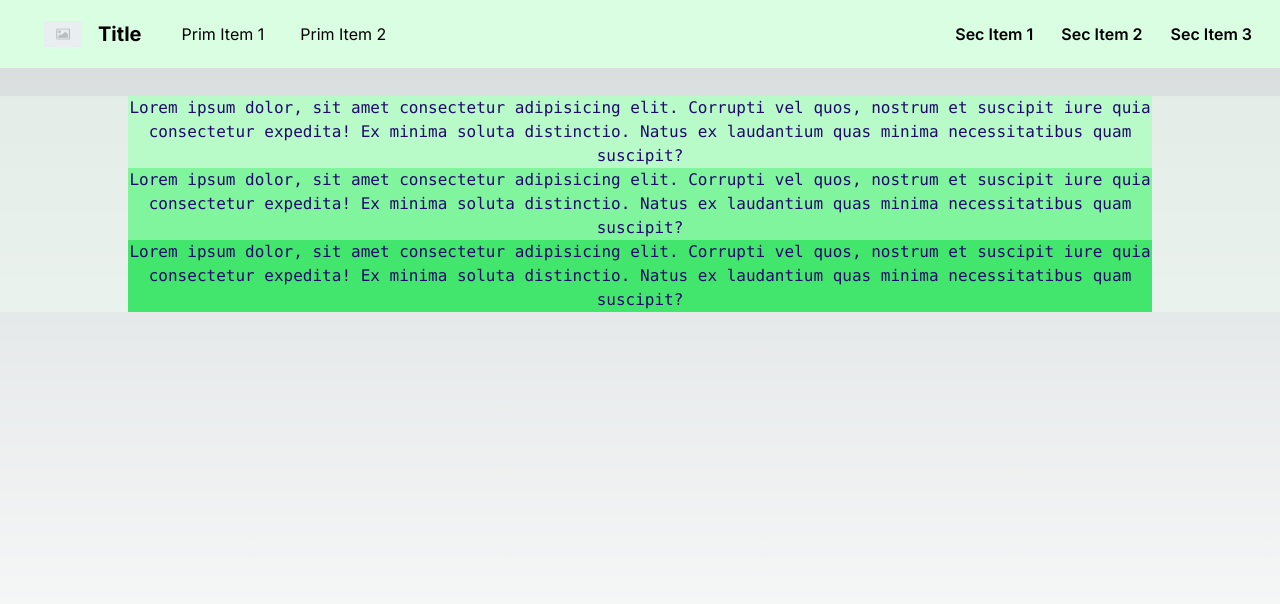
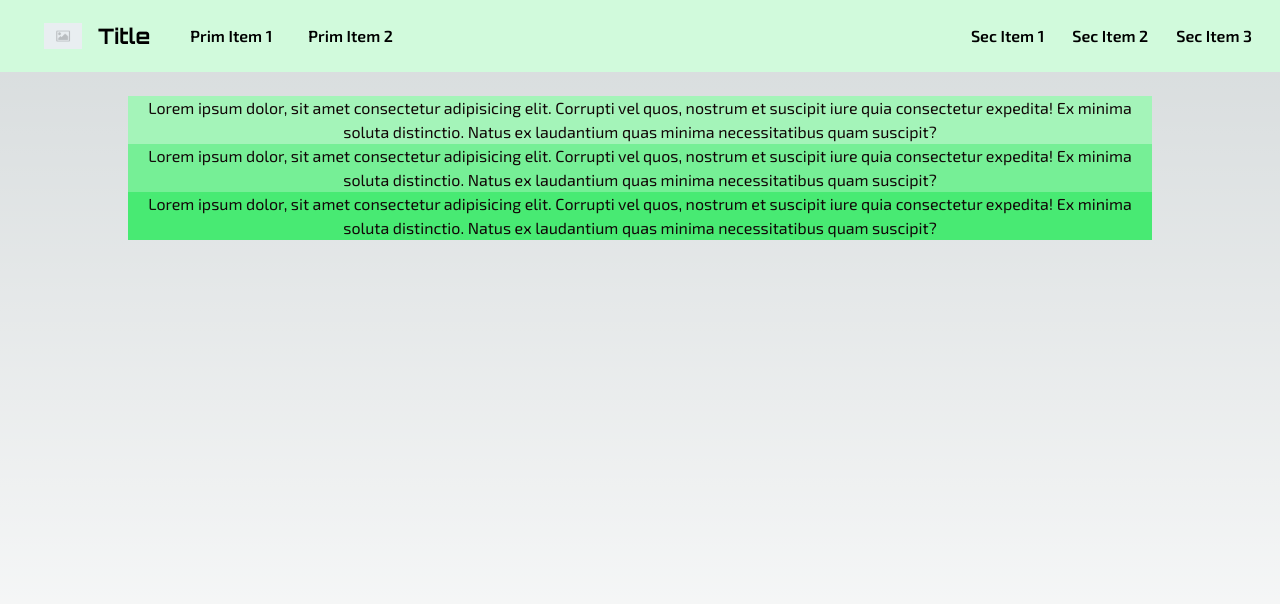
Before and after one commit to Branched-Gaming-Network/bgn-next-typescript-tailwind, a Next.js app: page /example in a window 1280 px wide. Shown: the top 604 px of the page. Built offline with nearby package versions, Linux system fonts and the light colour scheme.

Commit message:
Add custom font templates. Add 404 routing and page.

```diff
--- a/src/app/components/Navbar.tsx
+++ b/src/app/components/Navbar.tsx
@@ -28,20 +28,20 @@ const Navbar = () => {
                                 className="flex items-center py-5 px-3 "
                             >
                                 <Image width='70' src={placeholder} alt='Placeholder alternate text' className='px-4' />
-                                <span className="font-bold text-xl">Title</span>
+                                <span className="font-bold font-sans text-xl">Title</span>
                             </Link>
                         </div>
                         {/* Primary Nav */}
                         <div className="hidden md:flex items-center space-x-3">
                             <Link
                                 href="/"
-                                className="py-5 px-3 font-semiboldhover:text-gray-300"
+                                className="py-5 px-3 font-semibold hover:text-gray-500"
                             >
                                 Prim Item 1
                             </Link>
                             <Link
                                 href="/"
-                                className="py-5 px-3 font-semiboldhover:text-gray-300"
+                                className="py-5 px-3 font-semibold hover:text-gray-500"
                             >
                                 Prim Item 2
                             </Link>
--- /dev/null
+++ b/src/app/dynamic/[id]/page.tsx
@@ -0,0 +1,17 @@
+// Routed page
+// app\dynamic\[id]\page.tsx -> url/dynamic/[id]
+
+//this page would normally be dynamically rendered and not stored in cache
+//can use generateStaticParams() to generate these pages statically ahead of time to store in cache
+
+export default function DynamicSegment() {
+
+    //run a fetch request here to pull the data for specific instances.
+
+    return(
+        <>
+            This page shows how to display pieces of data with dynamic names
+            The folder name needs wrapped in square brackets
+        </>
+    );
+}
--- /dev/null
+++ b/src/app/fonts.ts
@@ -0,0 +1,15 @@
+import { Exo_2, Orbitron } from 'next/font/google'
+
+export const orbitron = Orbitron({
+  subsets: ['latin'],
+  variable: '--font-orbitron',
+  weight: ['400','600','700','900'],
+  display: 'swap',
+})
+
+export const exo2 = Exo_2({
+  subsets: ['latin'],
+  variable: '--font-exo2',
+  weight: ['400','600','700','900'],
+  display: 'swap',
+})
--- a/src/app/globals.css
+++ b/src/app/globals.css
@@ -32,6 +32,142 @@ body {
   }
 }
 
+/* Color & font selection tool | https://www.realtimecolors.com/?colors=1f1f1f-f5f5f5-18c947-cb8686-9f3c3c&fonts=Orbitron-Exo%202 */
+/* Apply custom fonts to elements globally */
+html,body,main,p {
+  font-family: var(--font-exo2);
+}
+
+h1,h2,h3 {
+  font-family: var(--font-orbitron);
+}
+
+@layer base {
+  :root {
+    --text-50: #f2f2f2;
+    --text-100: #e6e6e6;
+    --text-200: #cccccc;
+    --text-300: #b3b3b3;
+    --text-400: #999999;
+    --text-500: #808080;
+    --text-600: #666666;
+    --text-700: #4d4d4d;
+    --text-800: #333333;
+    --text-900: #1a1a1a;
+    --text-950: #0d0d0d;
+
+    --background-50: #f2f2f2;
+    --background-100: #e6e6e6;
+    --background-200: #cccccc;
+    --background-300: #b3b3b3;
+    --background-400: #999999;
+    --background-500: #808080;
+    --background-600: #666666;
+    --background-700: #4d4d4d;
+    --background-800: #333333;
+    --background-900: #1a1a1a;
+    --background-950: #0d0d0d;
+
+    --primary-50: #e8fcee;
+    --primary-100: #d1fadc;
+    --primary-200: #a4f4b9;
+    --primary-300: #76ef96;
+    --primary-400: #48ea73;
+    --primary-500: #1be450;
+    --primary-600: #15b740;
+    --primary-700: #108930;
+    --primary-800: #0b5b20;
+    --primary-900: #052e10;
+    --primary-950: #031708;
+
+    --secondary-50: #f7eded;
+    --secondary-100: #f0dbdb;
+    --secondary-200: #e0b8b8;
+    --secondary-300: #d19494;
+    --secondary-400: #c27070;
+    --secondary-500: #b34d4d;
+    --secondary-600: #8f3d3d;
+    --secondary-700: #6b2e2e;
+    --secondary-800: #471f1f;
+    --secondary-900: #240f0f;
+    --secondary-950: #120808;
+
+    --accent-50: #f8eded;
+    --accent-100: #f1dada;
+    --accent-200: #e3b5b5;
+    --accent-300: #d59090;
+    --accent-400: #c76b6b;
+    --accent-500: #b94646;
+    --accent-600: #943838;
+    --accent-700: #6f2a2a;
+    --accent-800: #4a1c1c;
+    --accent-900: #250e0e;
+    --accent-950: #120707;
+
+  }
+  .dark {
+    --text-50: #0d0d0d;
+    --text-100: #1a1a1a;
+    --text-200: #333333;
+    --text-300: #4d4d4d;
+    --text-400: #666666;
+    --text-500: #808080;
+    --text-600: #999999;
+    --text-700: #b3b3b3;
+    --text-800: #cccccc;
+    --text-900: #e6e6e6;
+    --text-950: #f2f2f2;
+
+    --background-50: #0d0d0d;
+    --background-100: #1a1a1a;
+    --background-200: #333333;
+    --background-300: #4d4d4d;
+    --background-400: #666666;
+    --background-500: #808080;
+    --background-600: #999999;
+    --background-700: #b3b3b3;
+    --background-800: #cccccc;
+    --background-900: #e6e6e6;
+    --background-950: #f2f2f2;
+
+    --primary-50: #031708;
+    --primary-100: #052e10;
+    --primary-200: #0b5b20;
+    --primary-300: #108930;
+    --primary-400: #15b740;
+    --primary-500: #1be450;
+    --primary-600: #48ea73;
+    --primary-700: #76ef96;
+    --primary-800: #a4f4b9;
+    --primary-900: #d1fadc;
+    --primary-950: #e8fcee;
+
+    --secondary-50: #120808;
+    --secondary-100: #240f0f;
+    --secondary-200: #471f1f;
+    --secondary-300: #6b2e2e;
+    --secondary-400: #8f3d3d;
+    --secondary-500: #b34d4d;
+    --secondary-600: #c27070;
+    --secondary-700: #d19494;
+    --secondary-800: #e0b8b8;
+    --secondary-900: #f0dbdb;
+    --secondary-950: #f7eded;
+
+    --accent-50: #120707;
+    --accent-100: #250e0e;
+    --accent-200: #4a1c1c;
+    --accent-300: #6f2a2a;
+    --accent-400: #943838;
+    --accent-500: #b94646;
+    --accent-600: #c76b6b;
+    --accent-700: #d59090;
+    --accent-800: #e3b5b5;
+    --accent-900: #f1dada;
+    --accent-950: #f8eded;
+
+  }
+}
 
 /* Insert global css utility classes */
 /* example */
--- a/src/app/layout.tsx
+++ b/src/app/layout.tsx
@@ -2,14 +2,11 @@
 
 //Imports
 import type { Metadata } from "next";
-import { Inter } from "next/font/google";
 import "./globals.css";
+import { exo2, orbitron } from "./fonts"
 
 //Global components
 import Navbar from "./components/Navbar";
-
-//Font
-const inter = Inter({ subsets: ["latin"] });
 
 //Set metadata
 export const metadata: Metadata = {
@@ -24,8 +21,9 @@ export default function RootLayout({
   children: React.ReactNode;
 }>) {
   return (
-    <html lang="en">
-      <body className={inter.className}>
+    <html lang="en" className={`${orbitron.variable} ${exo2.variable}`}>
+      <body className={exo2.className}>
+      {/* <body className="font-sans"> */}
         {/* Insert global nav bar component */}
         <Navbar />
 
--- /dev/null
+++ b/src/app/not-found.tsx
@@ -0,0 +1,13 @@
+import Link from 'next/link';
+
+export default function NotFound() {
+    return(
+        <main className='text-center h-screen flex'>
+            <div className='m-auto px-12'>
+                <h1 className='text-2xl lg:text-5xl font-bold'>404 | There was a problem.</h1>
+                <p className='text-lg lg:text-2xl'>We couldn't find the page you were looking for.</p>
+                <p className='text-md lg:text-xl'>Go back to the <Link href='/' className='text-blue-500 underline'>Landing Page</Link></p>
+            </div>
+        </main>
+    )
+}
--- a/src/app/page.tsx
+++ b/src/app/page.tsx
@@ -5,7 +5,7 @@ import Image from "next/image";
 
 export default function Home() {
   return (
-    <main className="flex min-h-screen flex-col items-center justify-between p-24">
+    <main className='flex min-h-screen flex-col items-center justify-between p-24'>
       <div className="z-10 w-full max-w-5xl items-center justify-between font-mono text-sm lg:flex">
         <p className=" fixed left-0 top-0 flex w-full justify-center border-b border-gray-300 bg-gradient-to-b from-zinc-200 pb-6 pt-8 backdrop-blur-2xl dark:border-neutral-800 dark:bg-zinc-800/30 dark:from-inherit lg:static lg:w-auto  lg:rounded-xl lg:border lg:bg-gray-200 lg:p-4 lg:dark:bg-zinc-800/30">
           Get started by editing&nbsp;
--- a/tailwind.config.ts
+++ b/tailwind.config.ts
@@ -1,4 +1,5 @@
 import type { Config } from "tailwindcss";
+import { fontFamily } from "tailwindcss/defaultTheme"
 
 const config: Config = {
   content: [
@@ -13,60 +14,101 @@ const config: Config = {
         "gradient-conic":
           "conic-gradient(from 180deg at 50% 50%, var(--tw-gradient-stops))",
       },
-
+      fontSize: {
+        sm: '0.750rem',
+        base: '1rem',
+        xl: '1.333rem',
+        '2xl': '1.777rem',
+        '3xl': '2.369rem',
+        '4xl': '3.158rem',
+        '5xl': '4.210rem',
+      },
+      fontFamily: {
+        sans: ['var(--font-orbitron)'],
+        mono: ['var(--font-exo2)'],
+      },
+      fontWeight: {
+        normal: '400',
+        semibold: '600',
+        bold: '700',
+        black: '900'
+      },
       // Add custom color palette
       ////Tailwind palette generator | https://uicolors.app/create
       ////Color theory wheel | https://www.canva.com/colors/color-wheel/
+      ////Color & font selection tool | https://www.realtimecolors.com/?colors=1f1f1f-f5f5f5-18c947-cb8686-9f3c3c&fonts=Orbitron-Exo%202
       colors: {
+        'text': {
+          50: 'var(--text-50)',
+          100: 'var(--text-100)',
+          200: 'var(--text-200)',
+          300: 'var(--text-300)',
+          400: 'var(--text-400)',
+          500: 'var(--text-500)',
+          600: 'var(--text-600)',
+          700: 'var(--text-700)',
+          800: 'var(--text-800)',
+          900: 'var(--text-900)',
+          950: 'var(--text-950)',
+        },
+        'background': {
+          50: 'var(--background-50)',
+          100: 'var(--background-100)',
+          200: 'var(--background-200)',
+          300: 'var(--background-300)',
+          400: 'var(--background-400)',
+          500: 'var(--background-500)',
+          600: 'var(--background-600)',
+          700: 'var(--background-700)',
+          800: 'var(--background-800)',
+          900: 'var(--background-900)',
+          950: 'var(--background-950)',
+        },
         'primary': {
-          //base - 500
-          '50': '#effef2',
-          '100': '#dafee2',
-          '200': '#b8fac8',
-          '300': '#80f59e',
-          '400': '#42e66d',
-          '500': '#18c947',//
-          '600': '#0eab38',
-          '700': '#0f862f',
-          '800': '#116a2a',
-          '900': '#105725',
-          '950': '#033011',
+          50: 'var(--primary-50)',
+          100: 'var(--primary-100)',
+          200: 'var(--primary-200)',
+          300: 'var(--primary-300)',
+          400: 'var(--primary-400)',
+          500: 'var(--primary-500)',
+          600: 'var(--primary-600)',
+          700: 'var(--primary-700)',
+          800: 'var(--primary-800)',
+          900: 'var(--primary-900)',
+          950: 'var(--primary-950)',
         },
-
         'secondary': {
-          //base - 800
-          '50': '#f2f2ff',
-          '100': '#e9e8ff',
-          '200': '#d6d3ff',
-          '300': '#b7b0ff',
-          '400': '#9484ff',
-          '500': '#7252ff',
-          '600': '#602ef9',
-          '700': '#511ce5',
-          '800': '#4718c9',//
-          '900': '#39159d',
-          '950': '#200a6b',
-      },
-
-      'tertiary': {
-          //base - 700
-          '50': '#fef7ee',
-          '100': '#fdecd7',
-          '200': '#f9d5af',
-          '300': '#f5b77c',
-          '400': '#f18f46',
-          '500': '#ed7022',
-          '600': '#de5718',
-          '700': '#c94718',//
-          '800': '#933519',
-          '900': '#762e18',
-          '950': '#40150a',
-      },
-
-      },
+          50: 'var(--secondary-50)',
+          100: 'var(--secondary-100)',
+          200: 'var(--secondary-200)',
+          300: 'var(--secondary-300)',
+          400: 'var(--secondary-400)',
+          500: 'var(--secondary-500)',
+          600: 'var(--secondary-600)',
+          700: 'var(--secondary-700)',
+          800: 'var(--secondary-800)',
+          900: 'var(--secondary-900)',
+          950: 'var(--secondary-950)',
+        },
+        'accent': {
+          50: 'var(--accent-50)',
+          100: 'var(--accent-100)',
+          200: 'var(--accent-200)',
+          300: 'var(--accent-300)',
+          400: 'var(--accent-400)',
+          500: 'var(--accent-500)',
+          600: 'var(--accent-600)',
+          700: 'var(--accent-700)',
+          800: 'var(--accent-800)',
+          900: 'var(--accent-900)',
+          950: 'var(--accent-950)',
+        },
+       },
     },
   },
-  plugins: [],
+  plugins: [
+
+  ],
 };
 
 export default config;
```
